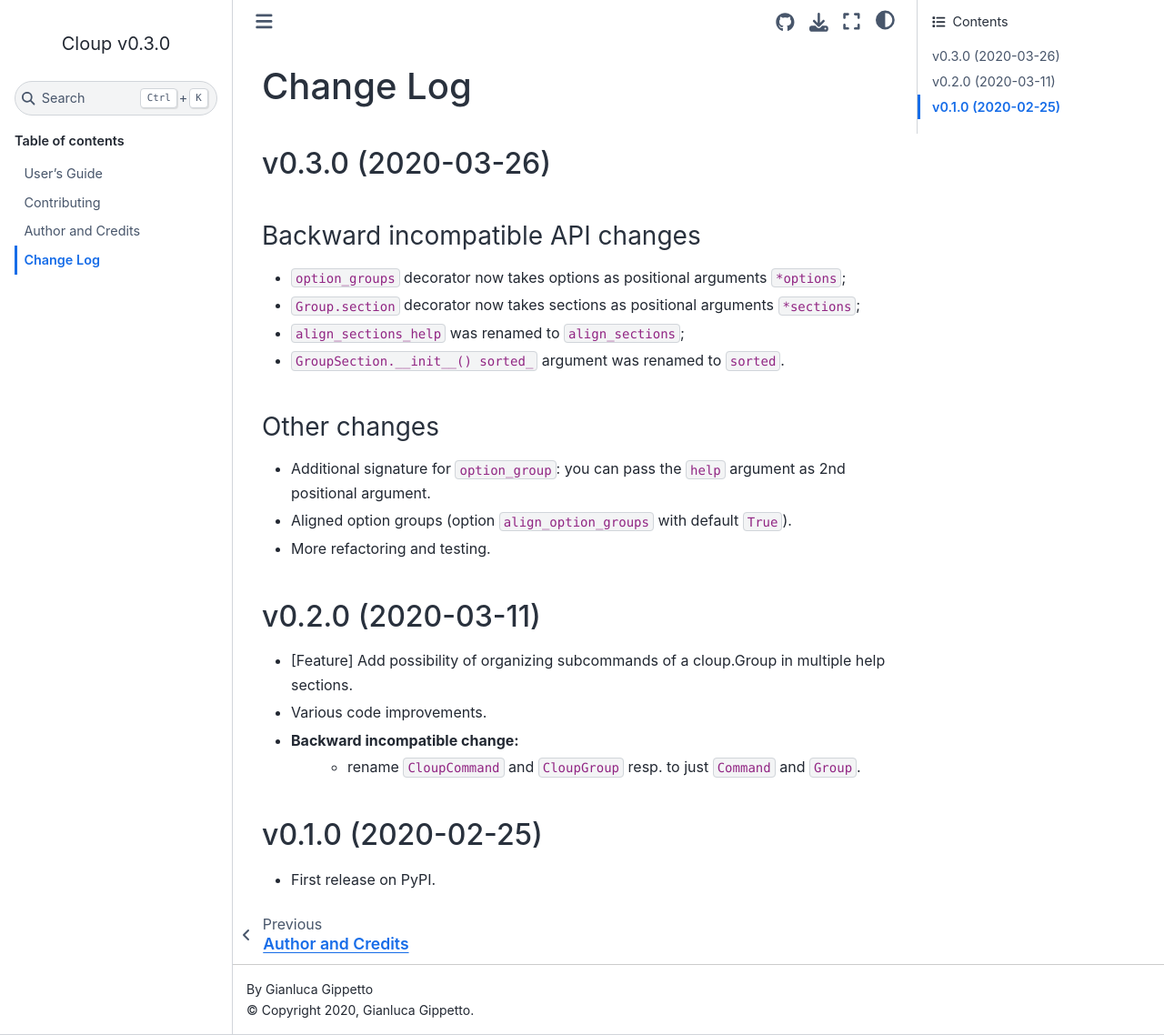
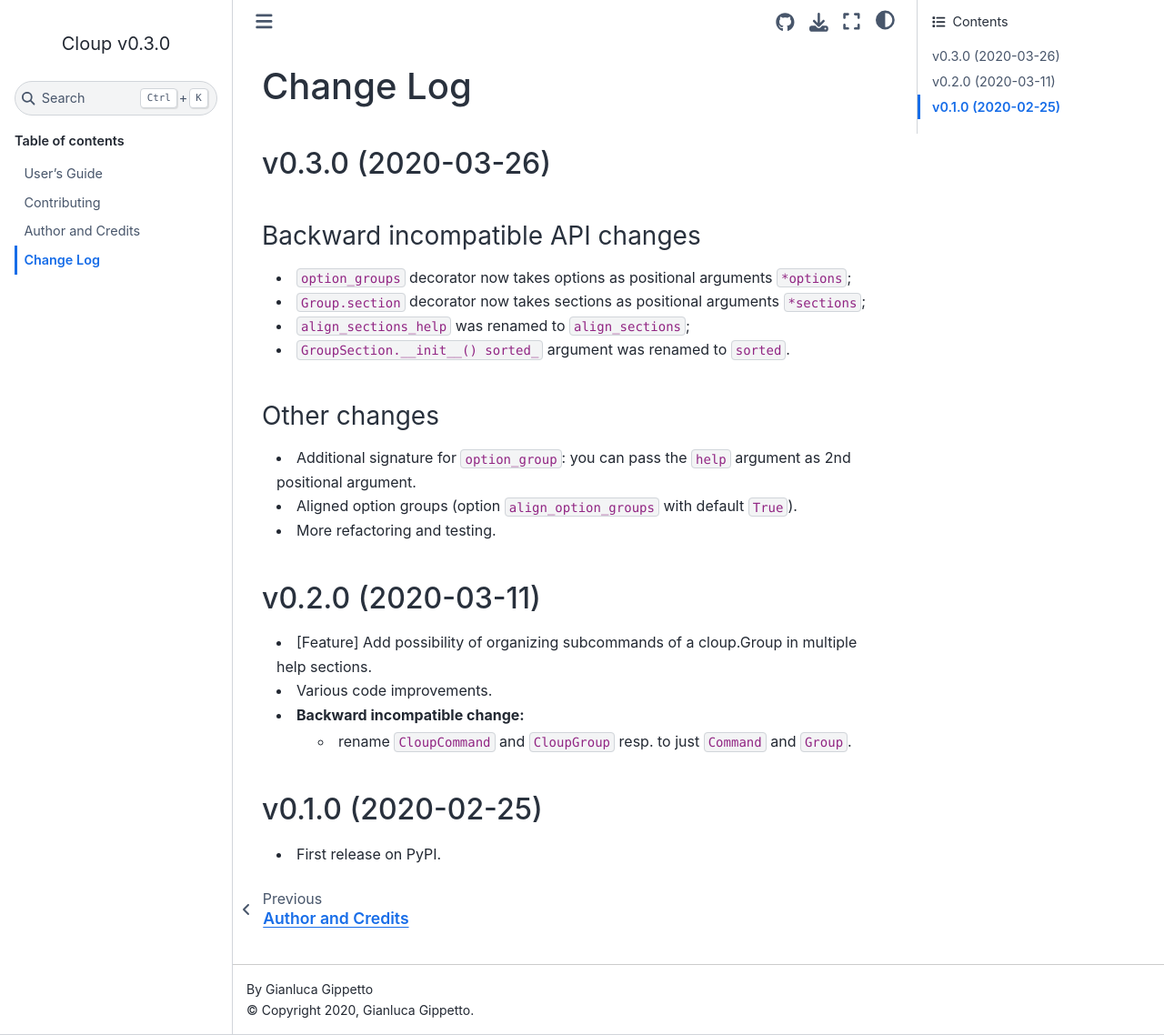
Before and after one commit to janluke/cloup, a Sphinx documentation site: the page built from docs/changelog.rst, in a window 1280 px wide and 1138 px high. Shown: the whole window at 91% size. Built offline with Sphinx 7.4.7 and the Sphinx Book theme 1.1.4, drawn with Linux system fonts in a browser that asks for light colours; pages that are not in the unit, such as notebooks, are missing from menus.

Commit message:
Docs: css overrides

```diff
--- a/docs/_static/styles/tabs-overrides.css
+++ b/docs/_static/styles/tabs-overrides.css
@@ -1,9 +1,27 @@
 /**************************
  * sphinx-tabs overrides
  */
-.ui.menu {
+ .ui.bottom.attached.sphinx-tab.tab.segment.code-tab {
+    border: 0px 1px 1px;
+    border-color: #c9c9c9 !important;
+    box-shadow: 1px 1px 1px #d8d8d8;
+}
+
+ .ui.menu {
     font-size: inherit;
     min-height: 2.5em;
+}
+
+.sphinx-tabs.container {
+    padding: 0;
+}
+
+.sphinx-tabs .ui.tabular.menu {
+    border-bottom: 1px solid #c9c9c9 !important;
+}
+
+.sphinx-tabs .sphinx-menu a.active.item {
+    border-color: #c9c9c9 !important;
 }
 
 .ui.segment, .ui.segments .segment {
@@ -11,17 +29,32 @@
 }
 
 .sphinx-tabs .sphinx-menu a.item {
-    color: rgb(90, 90, 90) !important;
+    color: #5a5a5a !important;
 }
 
 .ui.tabular.menu .active.item {
-    color: #2196f3 !important;
+    color: #0071bc !important;
 }
 
 .ui.tabular.menu .item {
-    padding: 0.5em 1em;
+    padding: 0.5em;
 }
 
 .sphinx-tabs .highlight {
     margin: 0;
 }
+
+.sphinx-tabs .highlight pre {
+    margin: 0;
+    box-shadow: none;
+    border: 0;
+}
+
+ul {
+    padding-left: 1em;
+    list-style-position: inside;
+}
+
+ul.simple li p, ul.simple li dl, ul.simple li dt {
+    display: inline;
+}
--- /dev/null
+++ b/docs/_static/styles/theme-overrides.css
@@ -0,0 +1,7 @@
+div.navbar_extra_footer {
+    display: none;
+}
+
+.table tr:last-child {
+    border-bottom: 1px solid #dee2e6;
+}
```
Also changed, not shown: 1 other file.
